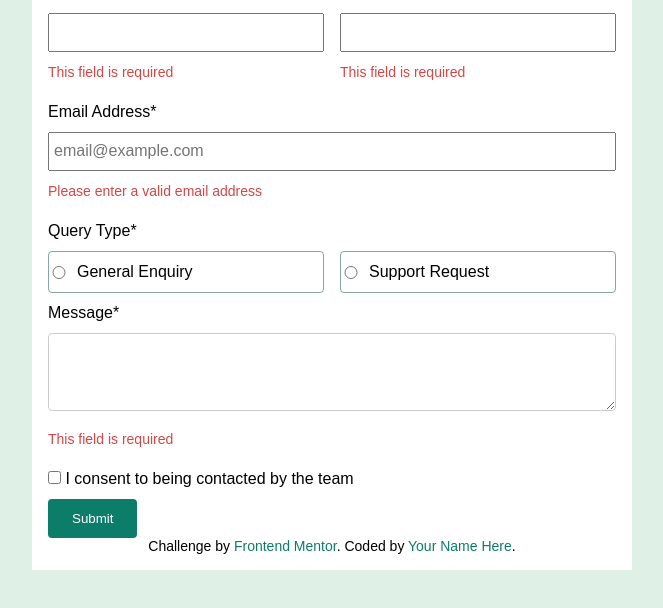
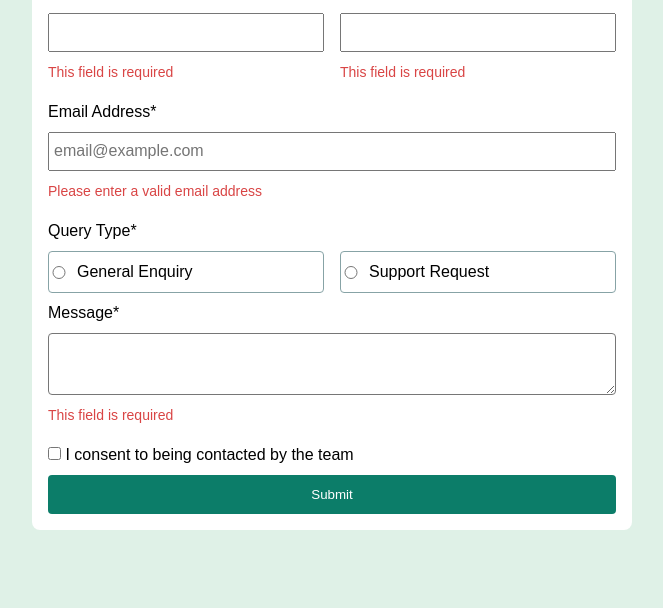
Before and after one commit to roshankumar0/contact-us, a plain HTML site: page index.html in a window 1280 px wide. Shown: the part 80-688 px from the top of the page, without its empty margins (308-971 px from the left). Drawn offline with Linux system fonts and the light colour scheme.

Commit message:
added full size button submit

```diff
--- a/index.html
+++ b/index.html
@@ -57,7 +57,7 @@
       <div class="form-item">
         <div>
           <input type="checkbox" name="consent" id="consent" required>
-        <label for="consent">I consent to being contacted by the team</label>
+          <label for="consent">I consent to being contacted by the team</label>
         </div>
         <span class="error-message">To submit this form, please consent to being contacted</span>
       </div>
@@ -66,10 +66,6 @@
         <h4>Message Sent!</h4>
         <p>Thanks for completing the form. We'll be in touch soon!</p>
       </div>
-      <div class="attribution">
-        Challenge by <a href="https://www.frontendmentor.io?ref=challenge">Frontend Mentor</a>.
-        Coded by <a href="#">Your Name Here</a>.
-      </div>
     </form>
   </main>
 
--- a/style.css
+++ b/style.css
@@ -32,6 +32,7 @@ body {
     margin: 0 auto;
     padding: 1rem;
     background-color: var(--color-white);
+    border-radius: 8px;
 }
 
 
@@ -59,9 +60,6 @@ input::placeholder {
 select,
 textarea {
     width: 100%;
-    padding: 0.5rem;
-    margin-bottom: 0.5rem;
-    border: 1px solid #ccc;
     border-radius: 4px;
 }
 
@@ -89,6 +87,7 @@ button {
     border: none;
     border-radius: 4px;
     cursor: pointer;
+    width: 100%;
 }
 
 button:hover {
```
